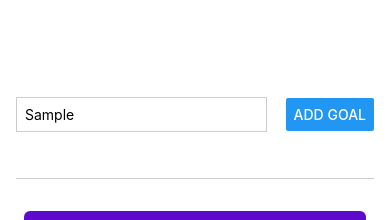
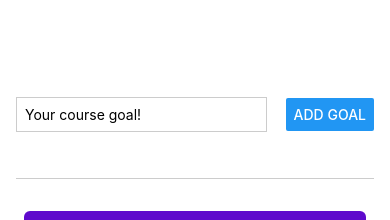
Before and after one commit to kevinanderson7/rn-basics, a React Native app: screen / in a window 390 px wide. Both pictures are taken after typing "Sample" into the empty fields and a click on the button "ADD GOAL". Shown: the top 220 px of the page. Built offline with nearby package versions, Linux system fonts and the light colour scheme.

Commit message:
split out into seperate components

```diff
--- a/App.js
+++ b/App.js
@@ -1,37 +1,32 @@
 import { useState } from "react";
-import { Button, StyleSheet, Text, TextInput, View } from "react-native";
+import { StyleSheet, View, FlatList } from "react-native";
+import GoalInput from "./components/GoalInput";
+import GoalItem from "./components/GoalItem";
 
 export default function App() {
-  const [enteredGoalText, setEnteredGoalText] = useState("");
   const [courseGoals, setCourseGoals] = useState([]);
 
-  function goalInputHandler(enteredText) {
-    setEnteredGoalText(enteredText);
-  }
-
-  function addGoalHandler() {
+  function addGoalHandler(enteredGoalText) {
     setCourseGoals((currentCourseGoals) => [
       ...currentCourseGoals,
-      enteredGoalText,
+      { text: enteredGoalText, id: Math.random().toString() },
     ]);
   }
 
   return (
     <View style={styles.appContainer}>
-      <View style={styles.inputContainer}>
-        <TextInput
-          style={styles.textInput}
-          placeholder="Your course goal!"
-          onChangeText={goalInputHandler}
+      <GoalInput onAddGoal={addGoalHandler} />
+      <View style={styles.goalsContainer}>
+        <FlatList
+          data={courseGoals}
+          renderItem={(itemData) => {
+            return <GoalItem text={itemData.item.text} />;
+          }}
+          keyExtractor={(item, index) => {
+            return item.id;
+          }}
+          alwaysBounceVertical={false}
         />
-        <Button title="Add Goal" onPress={addGoalHandler} />
-      </View>
-      <View style={styles.goalsContainer}>
-        {courseGoals.map((goal) => (
-          <View style={styles.goalItem} key={goal}>
-            <Text style={styles.goalText}>{goal}</Text>
-          </View>
-        ))}
       </View>
     </View>
   );
@@ -43,32 +38,7 @@
     paddingTop: 50,
     paddingHorizontal: 16,
   },
-  inputContainer: {
-    flex: 1,
-    flexDirection: "row",
-    justifyContent: "space-between",
-    alignItems: "center",
-    marginBottom: 24,
-    borderBottomWidth: 1,
-    borderBottomColor: "#cccccc",
-  },
-  textInput: {
-    borderWidth: 1,
-    borderColor: "#cccccc",
-    width: "70%",
-    marginRight: 10,
-    padding: 8,
-  },
   goalsContainer: {
     flex: 5,
   },
-  goalItem: {
-    margin: 8,
-    padding: 8,
-    borderRadius: 6,
-    backgroundColor: "#5e0acc",
-  },
-  goalText: {
-    color: "white",
-  },
 });
--- /dev/null
+++ b/components/GoalInput.js
@@ -0,0 +1,48 @@
+import { useState } from "react";
+import { Button, TextInput, StyleSheet, View } from "react-native";
+
+function GoalInput(props) {
+  const [enteredGoalText, setEnteredGoalText] = useState("");
+
+  function goalInputHandler(enteredText) {
+    setEnteredGoalText(enteredText);
+  }
+
+  function addGoalHandler() {
+    props.onAddGoal(enteredGoalText);
+    setEnteredGoalText("");
+  }
+
+  return (
+    <View style={styles.inputContainer}>
+      <TextInput
+        style={styles.textInput}
+        placeholder="Your course goal!"
+        onChangeText={goalInputHandler}
+        value={enteredGoalText}
+      />
+      <Button title="Add Goal" onPress={addGoalHandler} />
+    </View>
+  );
+}
+
+export default GoalInput;
+
+const styles = StyleSheet.create({
+  inputContainer: {
+    flex: 1,
+    flexDirection: "row",
+    justifyContent: "space-between",
+    alignItems: "center",
+    marginBottom: 24,
+    borderBottomWidth: 1,
+    borderBottomColor: "#cccccc",
+  },
+  textInput: {
+    borderWidth: 1,
+    borderColor: "#cccccc",
+    width: "70%",
+    marginRight: 10,
+    padding: 8,
+  },
+});
--- /dev/null
+++ b/components/GoalItem.js
@@ -0,0 +1,23 @@
+import { StyleSheet, Text, View } from "react-native";
+
+function GoalItem(props) {
+  return (
+    <View style={styles.goalItem}>
+      <Text style={styles.goalText}>{props.text}</Text>
+    </View>
+  );
+}
+
+export default GoalItem;
+
+const styles = StyleSheet.create({
+  goalItem: {
+    margin: 8,
+    padding: 8,
+    borderRadius: 6,
+    backgroundColor: "#5e0acc",
+  },
+  goalText: {
+    color: "white",
+  },
+});
```
